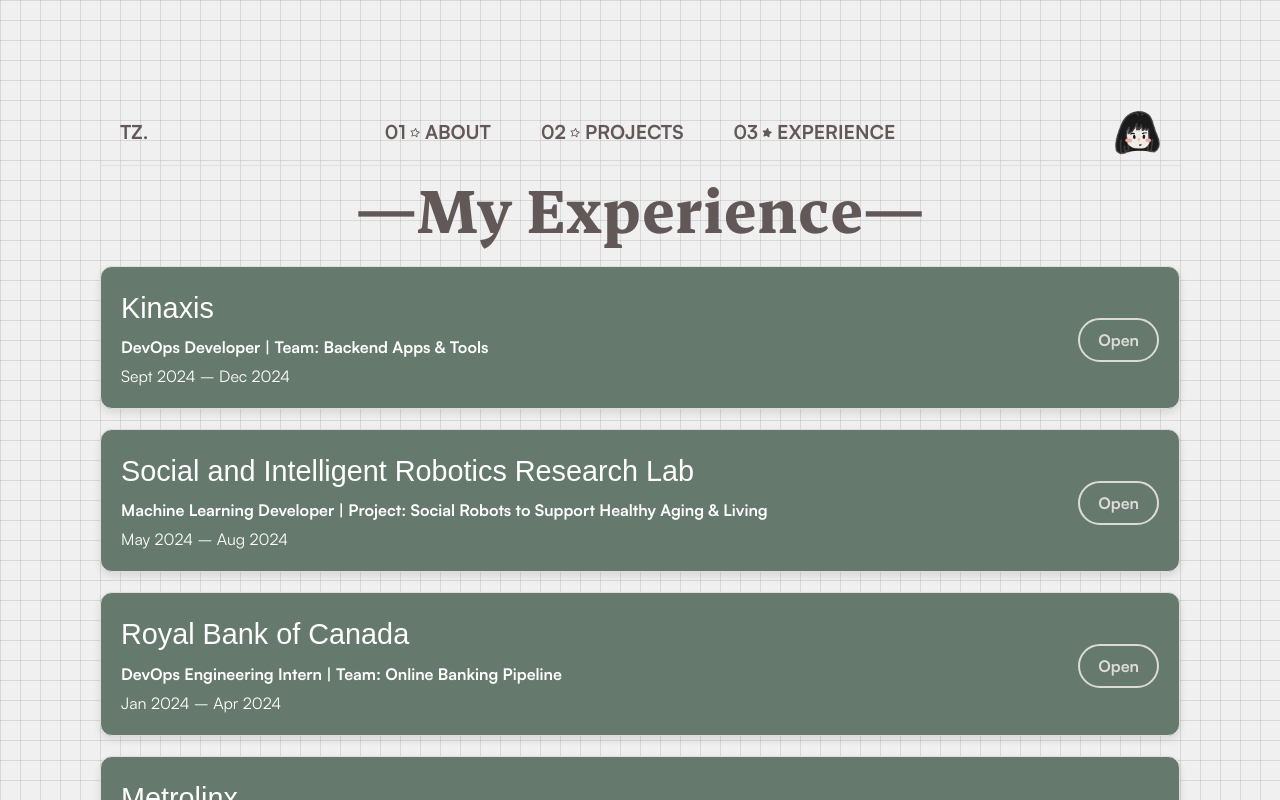
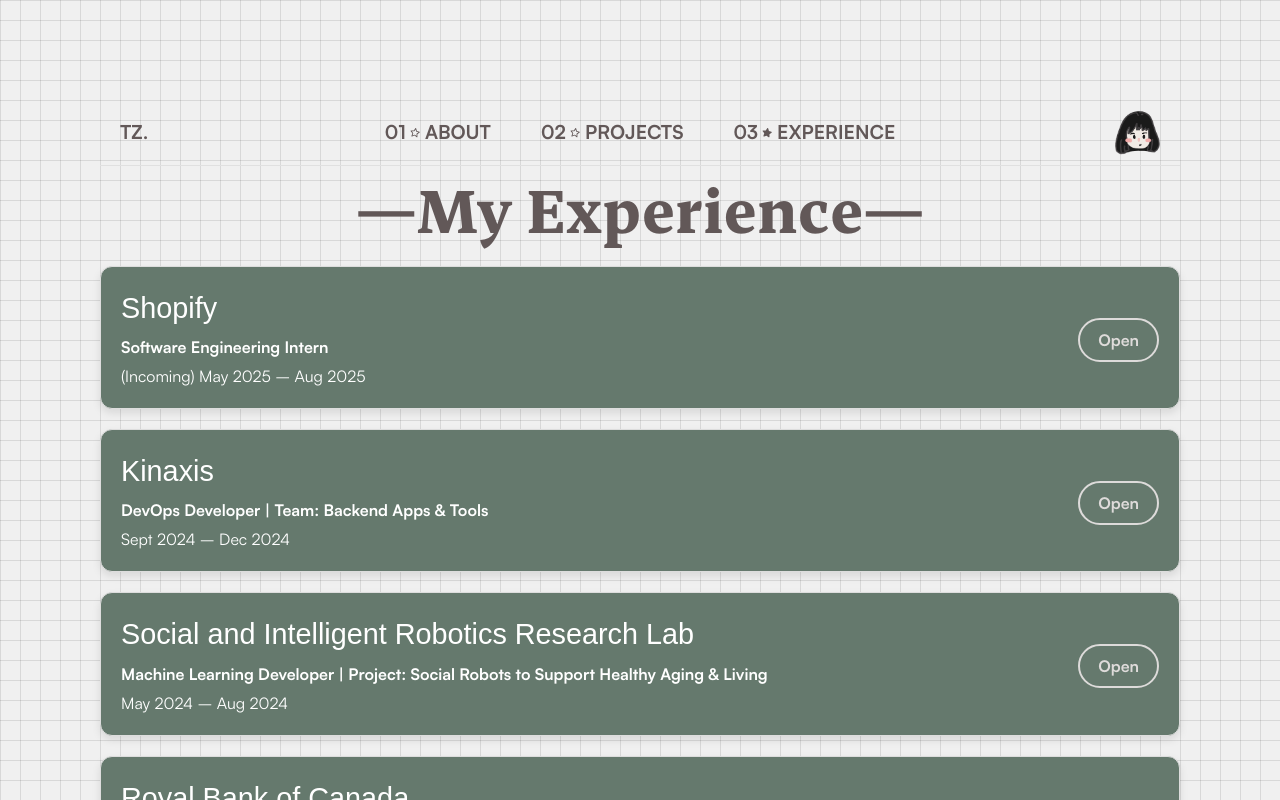
Before and after one commit to tonizeng/ToniZengPortfolio, a React (Create React App) app: page /experience in a window 1280 px wide. Shown: the top 800 px of the page. Built offline with nearby package versions, Linux system fonts and the light colour scheme; a web font is replaced by a local one.

Commit message:
updated incoming

```diff
--- a/src/pages/Experience.js
+++ b/src/pages/Experience.js
@@ -5,6 +5,14 @@
 
 const Experience = () => {
     const experiences = [
+        {
+            title: 'Shopify',
+            link: 'https://www.shopify.com/ca',
+            date: '(Incoming) May 2025 – Aug 2025',
+            role: 'Software Engineering Intern',
+            skills: [],
+            description: ``
+        },
         {
             title: 'Kinaxis',
             link: 'https://www.kinaxis.com/en',
```
